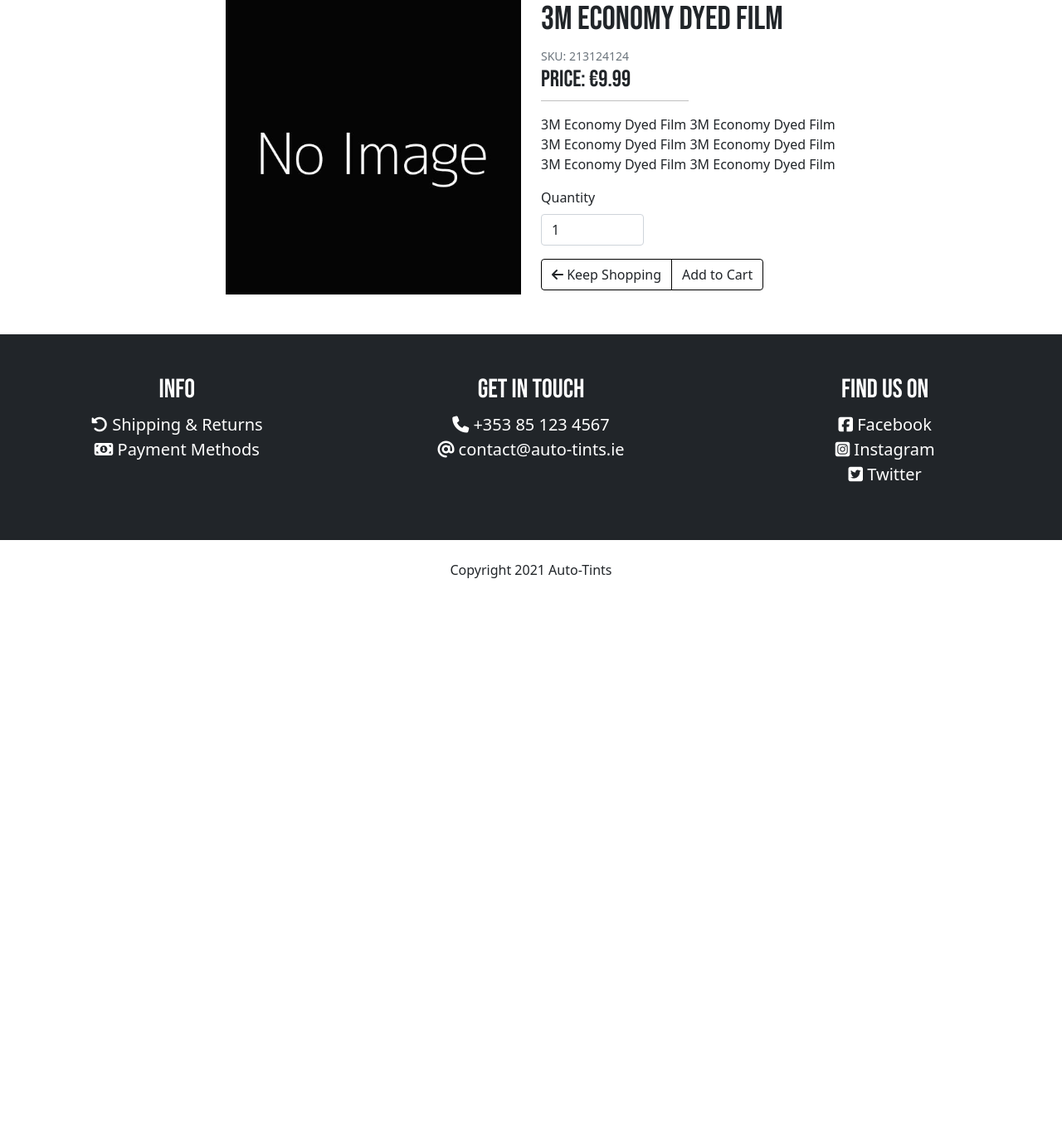
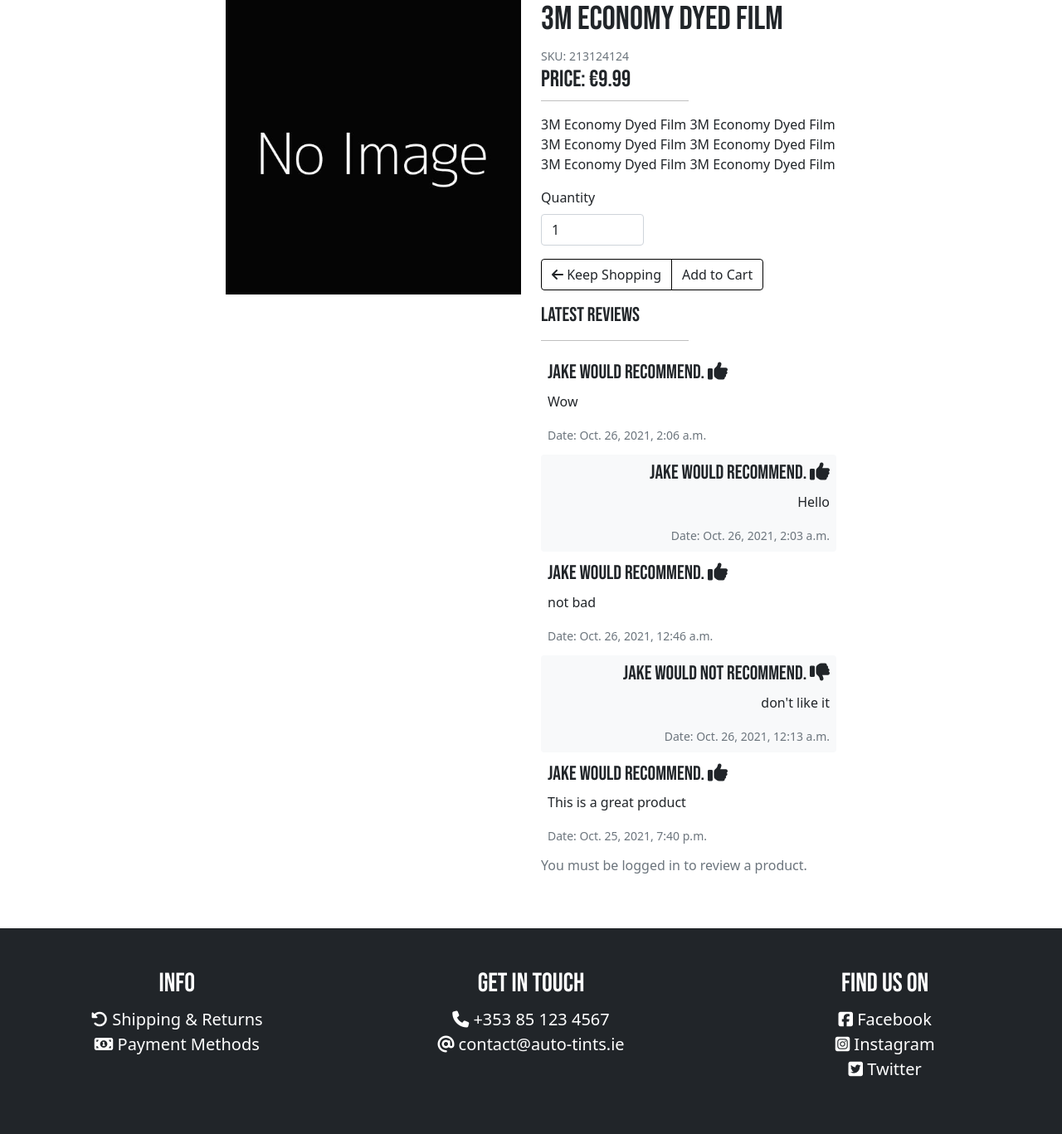
Before and after one commit to JakubMrowicki/auto-tints, a Django app: page /products/1/ in a window 1280 px wide. Shown: the part 169-1536 px from the top of the page at 83% size. Before the commit the page ends 866 px from the top, so only its background shows below. Run offline with Django 3.2, Linux system fonts and the light colour scheme; data comes from the database, SQL or seed files in the repository; both versions use the stored data as it was after the commit; some libraries are stand-ins or nearby versions.

Commit message:
add reviews model and view

```diff
--- a/products/forms.py
+++ b/products/forms.py
@@ -1,8 +1,10 @@
 from django import forms
-from .models import Product, Category
+from .models import Product, Category, Review
 
 
 class ProductForm(forms.ModelForm):
+    """ Form for addming a product """
+
     class Meta:
         model = Product
         fields = '__all__'
@@ -13,3 +15,20 @@ class ProductForm(forms.ModelForm):
         friendly_names = [(c.id, c.get_friendly_name()) for c in categories]
 
         self.fields['category'].choices = friendly_names
+
+
+class ReviewForm(forms.ModelForm):
+    """ Form for adding a product review """
+
+    class Meta:
+        model = Review
+        fields = ('body', 'recommend')
+
+    def __init__(self, *args, **kwargs):
+        """ Override placeholder """
+
+        super().__init__(*args, **kwargs)
+        self.fields['body'].label = False
+        self.fields['body'].widget.attrs['rows'] = 3
+        self.fields['body'].widget.attrs['placeholder'] = 'What do you think?'
+        self.fields['recommend'].label = 'Would you recommend it?'
--- a/products/models.py
+++ b/products/models.py
@@ -2,6 +2,7 @@
 Models for the products app.
 """
 from django.db import models
+from pages.models import UserProfile
 
 
 class Category(models.Model):
@@ -25,7 +26,7 @@ class Category(models.Model):
 
 class Product(models.Model):
     """ Model for Products """
-    category = models.ForeignKey('Category', null=True,
+    category = models.ForeignKey(Category, null=True,
                                  blank=True, on_delete=models.SET_NULL)
     sku = models.CharField(max_length=254, blank=True, default='')
     name = models.CharField(max_length=254)
@@ -36,3 +37,20 @@ class Product(models.Model):
     def __str__(self):
         """ return product name """
         return str(self.name)
+
+
+class Review(models.Model):
+    """ Model for Reviews """
+
+    product = models.ForeignKey(Product, null=False,
+                                blank=False, on_delete=models.CASCADE)
+    user = models.ForeignKey(UserProfile, null=False,
+                             blank=False, on_delete=models.CASCADE)
+    body = models.TextField(max_length=500, null=False,
+                            blank=False)
+    date = models.DateTimeField(auto_now_add=True)
+    recommend = models.BooleanField(null=False, blank=False)
+
+    def __str__(self):
+        """ return review body """
+        return self.body
--- a/products/templates/products/detail.html
+++ b/products/templates/products/detail.html
@@ -33,6 +33,35 @@
                 </div>
                 <input type="hidden" name="redirect_url" value="{{ request.path }}">
             </form>
+            <h4 class="mt-3">Latest Reviews</h4>
+            <hr class="mx-auto mx-md-0">
+            {% for review in reviews %}
+                <div class="py-2 px-2 mb-1 rounded {% if forloop.counter|divisibleby:"2" %}text-end bg-light{% endif %}">
+                    <h4>
+                        {{ review.user }} {% if review.recommend %}would recommend.{% else %}would not recommend.{% endif %}
+                        {% if review.recommend %}
+                            <i class="fas fa-thumbs-up"> </i>
+                        {% else %}
+                            <i class="fas fa-thumbs-down"></i>
+                        {% endif %}
+                    </h4>
+                    <p>{{ review.body }}</p>
+                    <small class="text-muted">Date: {{ review.date }}</small>
+                </div>
+            {% empty %}
+                <p class="text-muted">No reviews yet.</p>
+            {% endfor %}
+            {% if user.is_authenticated %}
+            <form action="{% url 'add_review' product.id %}" method="POST" class="form-control text-start py-3">
+                {% csrf_token %}
+                {{ form|crispy }}
+                <div class="text-end">
+                    <button type="submit" class="btn btn-black">Submit</button>
+                </div>
+            </form>
+            {% else %}
+                <p class="text-muted">You must be logged in to review a product.</p>
+            {% endif %}
         </div>
     </div>
     {% else %}
--- a/products/urls.py
+++ b/products/urls.py
@@ -2,11 +2,12 @@ from django.urls import path
 from . import views
 
 urlpatterns = [
-    path('', views.all_products, name='products'),
-    path('<int:product_id>/', views.product_detail, name='detail_page'),
-    path('add_product/', views.add_product, name='add_product'),
-    path('edit_product/<int:product_id>', views.edit_product,
-         name='edit_product'),
-    path('delete_product/<int:product_id>', views.delete_product,
-         name='delete_product'),
+     path('', views.all_products, name='products'),
+     path('<int:product_id>/', views.product_detail, name='detail_page'),
+     path('add_product/', views.add_product, name='add_product'),
+     path('edit_product/<int:product_id>', views.edit_product,
+          name='edit_product'),
+     path('delete_product/<int:product_id>', views.delete_product,
+          name='delete_product'),
+     path('add_review/<int:product_id>', views.add_review, name='add_review')
 ]
--- a/products/views.py
+++ b/products/views.py
@@ -1,8 +1,9 @@
 from django.shortcuts import render, get_object_or_404, reverse, redirect
 from django.contrib import messages
 from django.contrib.auth.decorators import login_required
-from .models import Product, Category
-from .forms import ProductForm
+from .models import Product, Category, Review
+from pages.models import UserProfile
+from .forms import ProductForm, ReviewForm
 
 
 def all_products(request):
@@ -40,11 +41,15 @@ def product_detail(request, product_id):
     """ Return a product detail page """
 
     query = Product.objects.filter(pk=product_id)
+    reviews = Review.objects.filter(product=product_id).order_by('-date')
+    form = ReviewForm()
     if query.exists():
         product = query.get()
 
         context = {
             'product': product,
+            'reviews': reviews[:5],
+            'form': form
         }
     else:
         context = {
@@ -52,6 +57,30 @@ def product_detail(request, product_id):
         }
 
     return render(request, 'products/detail.html', context)
+
+
+@login_required
+def add_review(request, product_id):
+    """
+    Add a product review
+    """
+
+    user = get_object_or_404(UserProfile, user=request.user)
+    product = get_object_or_404(Product, pk=product_id)
+    if request.method == 'POST':
+        form = ReviewForm(request.POST)
+        if form.is_valid():
+            form = form.save(commit=False)
+            form.user = user
+            form.product = product
+            form.save()
+            messages.success(request, 'Thank you for your review!')
+        else:
+            messages.error(request, 'Something went wrong with your review.\
+                                     Try again.')
+    else:
+        messages.info(request, 'Invalid action.')
+    return redirect(reverse('detail_page', args=[product.id]))
 
 
 @login_required
```
Also changed, not shown: pages/models.py (+14 -7 lines), products/admin.py (+12 -1 lines), db.sqlite3, products/migrations/0004_review.py (added), products/migrations/0005_review_recommend.py (added).
